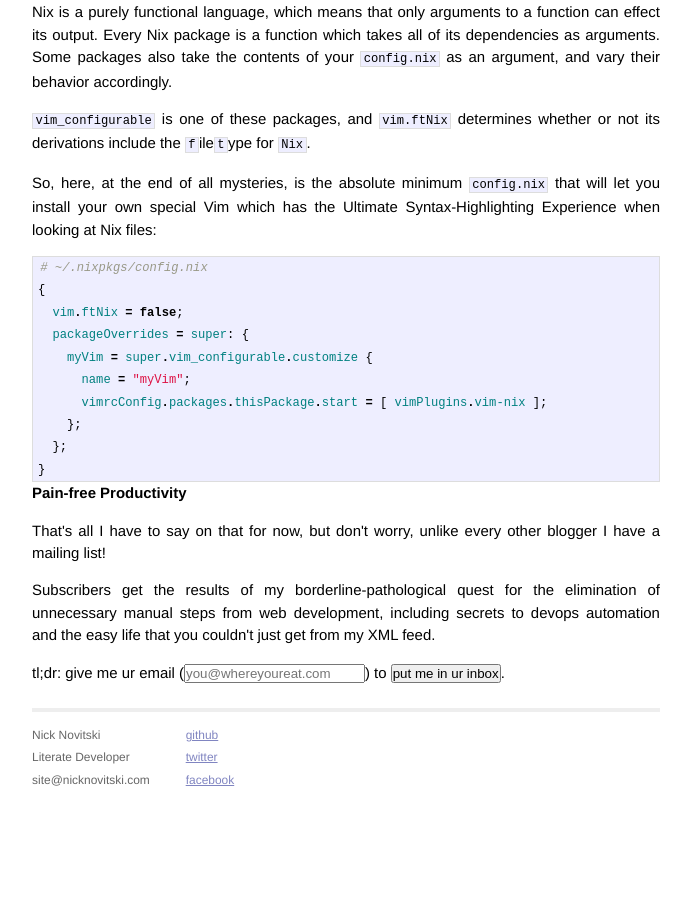
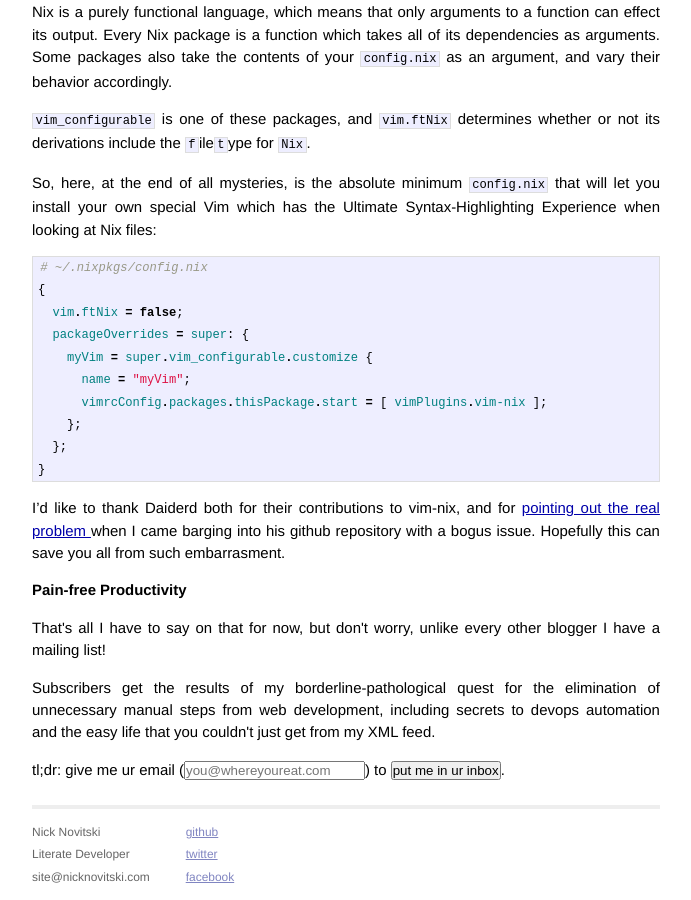
Before and after one commit to nicknovitski/nicknovitski.github.io, a Jekyll site: the page built from _posts/2017-04-05-fix-nix-syntax-highlighting.md, in a window 1280 px wide and 900 px high, scrolled down 2707 px. Shown: the whole window, without its empty margins (294-985 px from the left). Built offline with Jekyll 4.4.1, drawn with Linux system fonts in a browser that asks for light colours; emoji names are drawn with the system emoji font; before the commit the page ends 3510 px from its top, so only the background shows below that; some of the changed text lies outside the part shown.

Commit message:
credit Daiderd, duh

````diff
--- a/_posts/2017-04-05-fix-nix-syntax-highlighting.md
+++ b/_posts/2017-04-05-fix-nix-syntax-highlighting.md
@@ -168,3 +168,9 @@ Syntax-Highlighting Experience when looking at Nix files:
   };
 }
 ```
+
+I'd like to thank Daiderd both for their contributions to vim-nix, and for
+[pointing out the real problem
+](https://github.com/LnL7/vim-nix/issues/11#issuecomment-291292195) when I came
+barging into his github repository with a bogus issue.  Hopefully this can save
+you all from such embarrasment.
````
